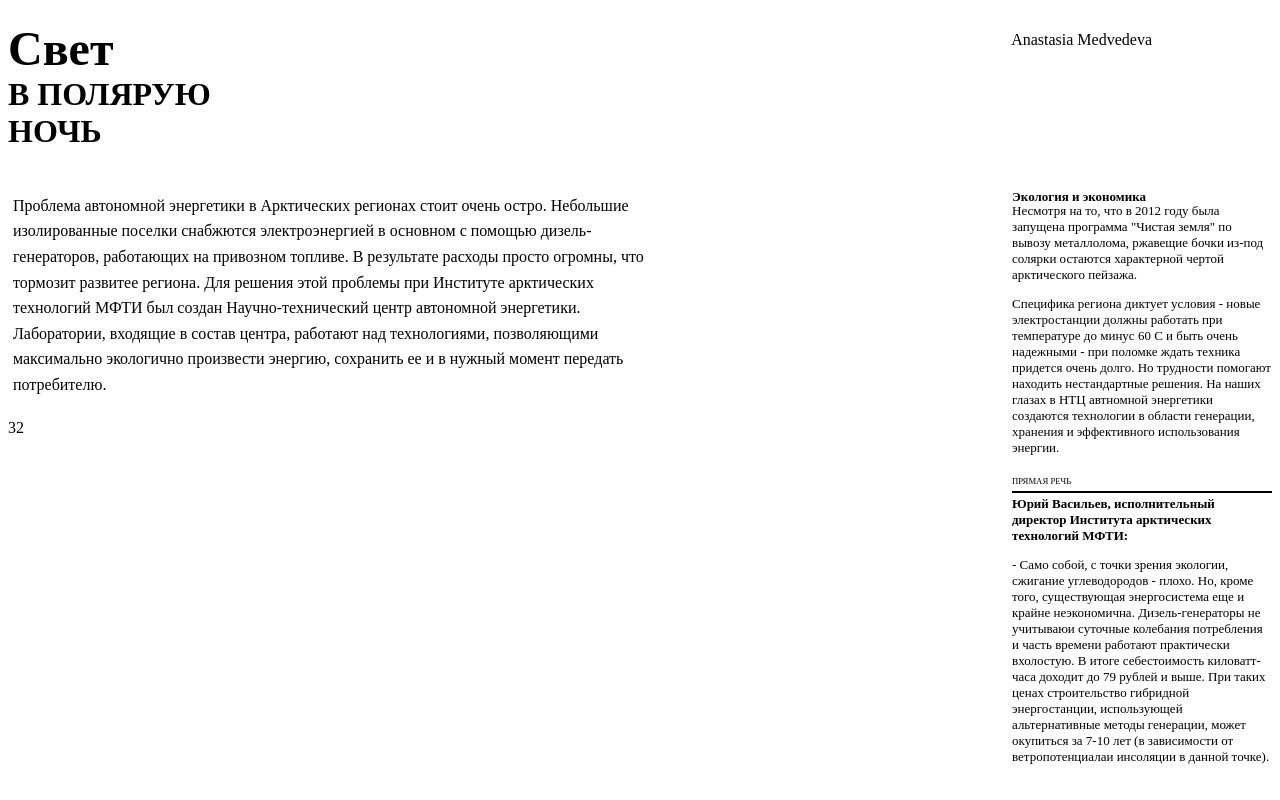
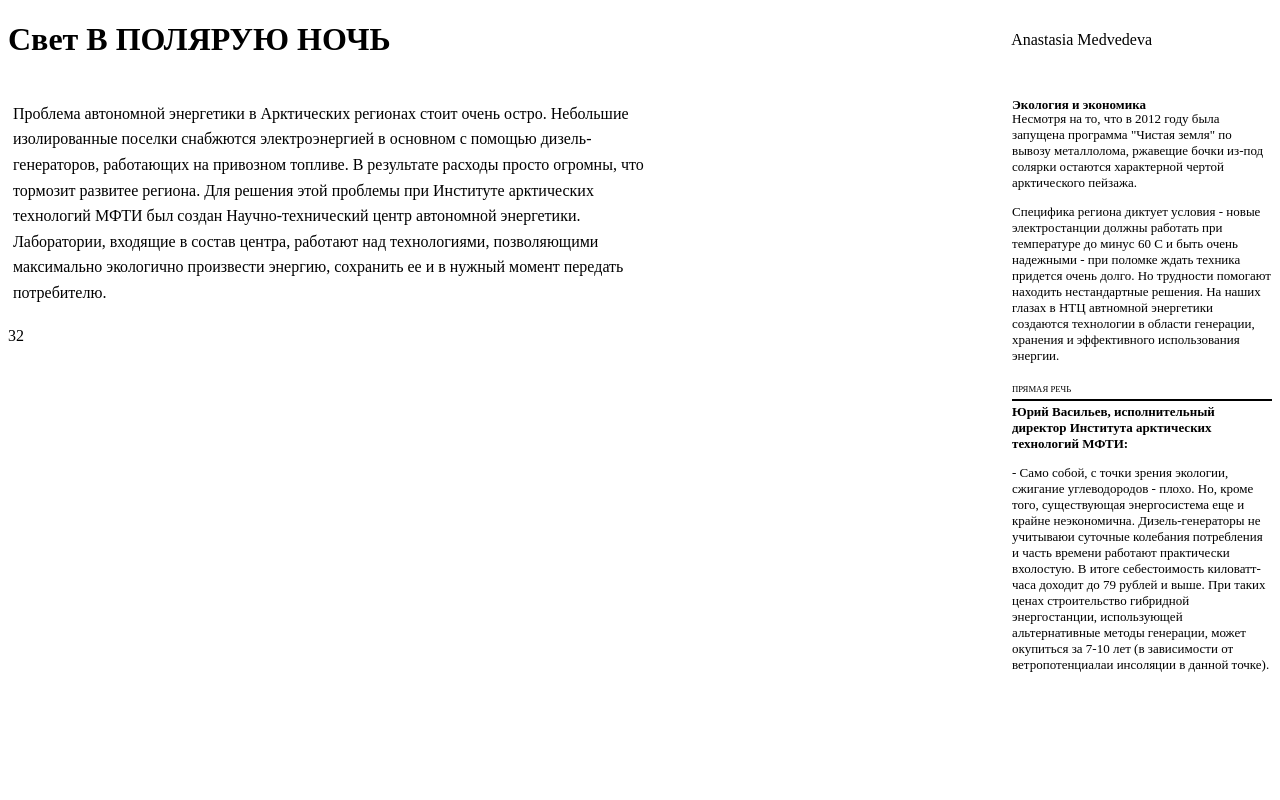
Before and after one commit to WebHeroSchool/site, a plain HTML site: page index.html in a window 1280 px wide. Drawn offline with Linux system fonts and the light colour scheme.

Commit message:
Again index.html

```diff
--- a/index.html
+++ b/index.html
@@ -47,7 +47,7 @@
        <nav> <a>Anastasia Medvedeva</a></nav>
      </span>
 
-     <h1><span class="word">Свет <br> </span>В ПОЛЯРУЮ <br> НОЧЬ</h1>
+     <h1>Свет В ПОЛЯРУЮ НОЧЬ</h1>
     </header>
 
     <section>
```
